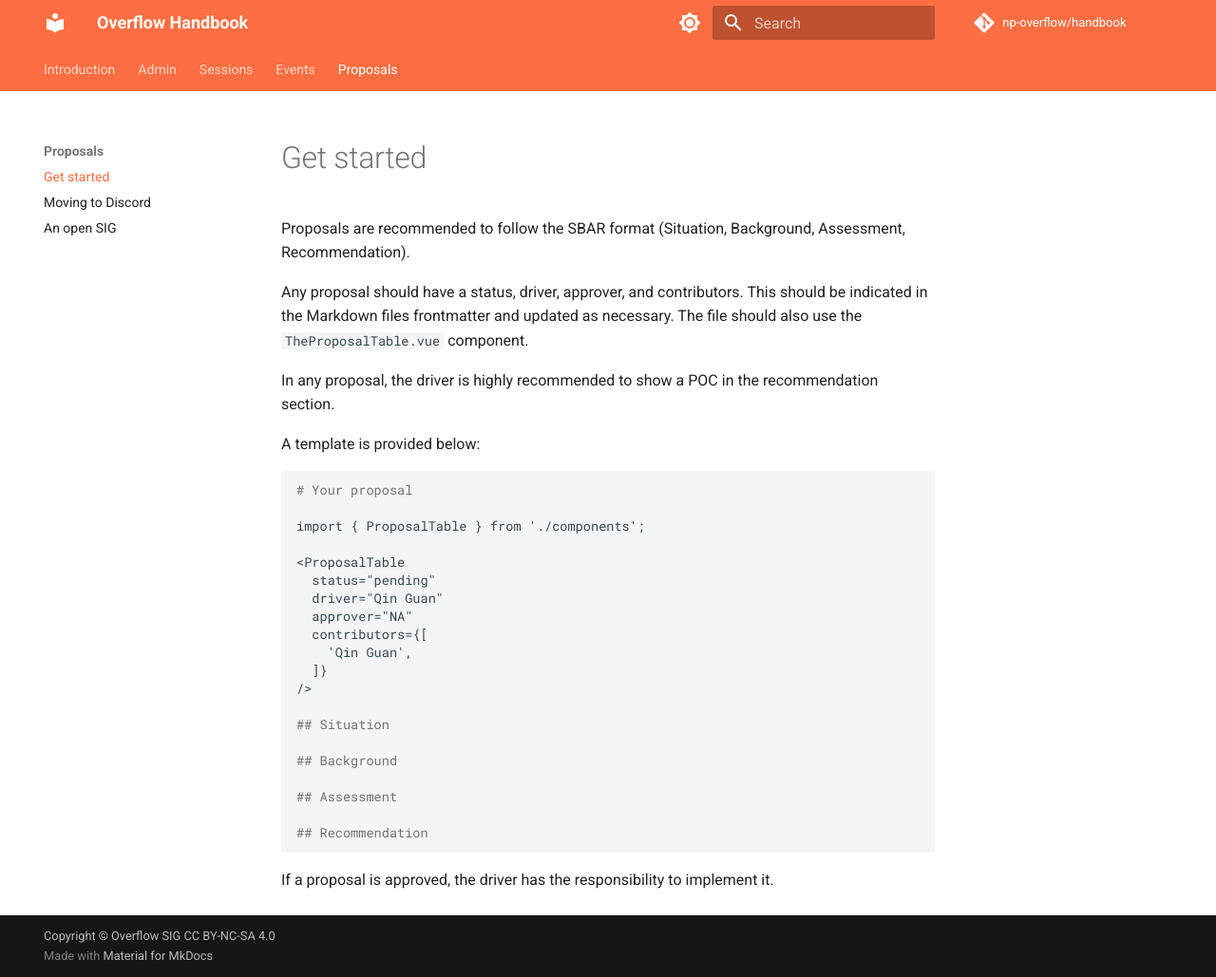
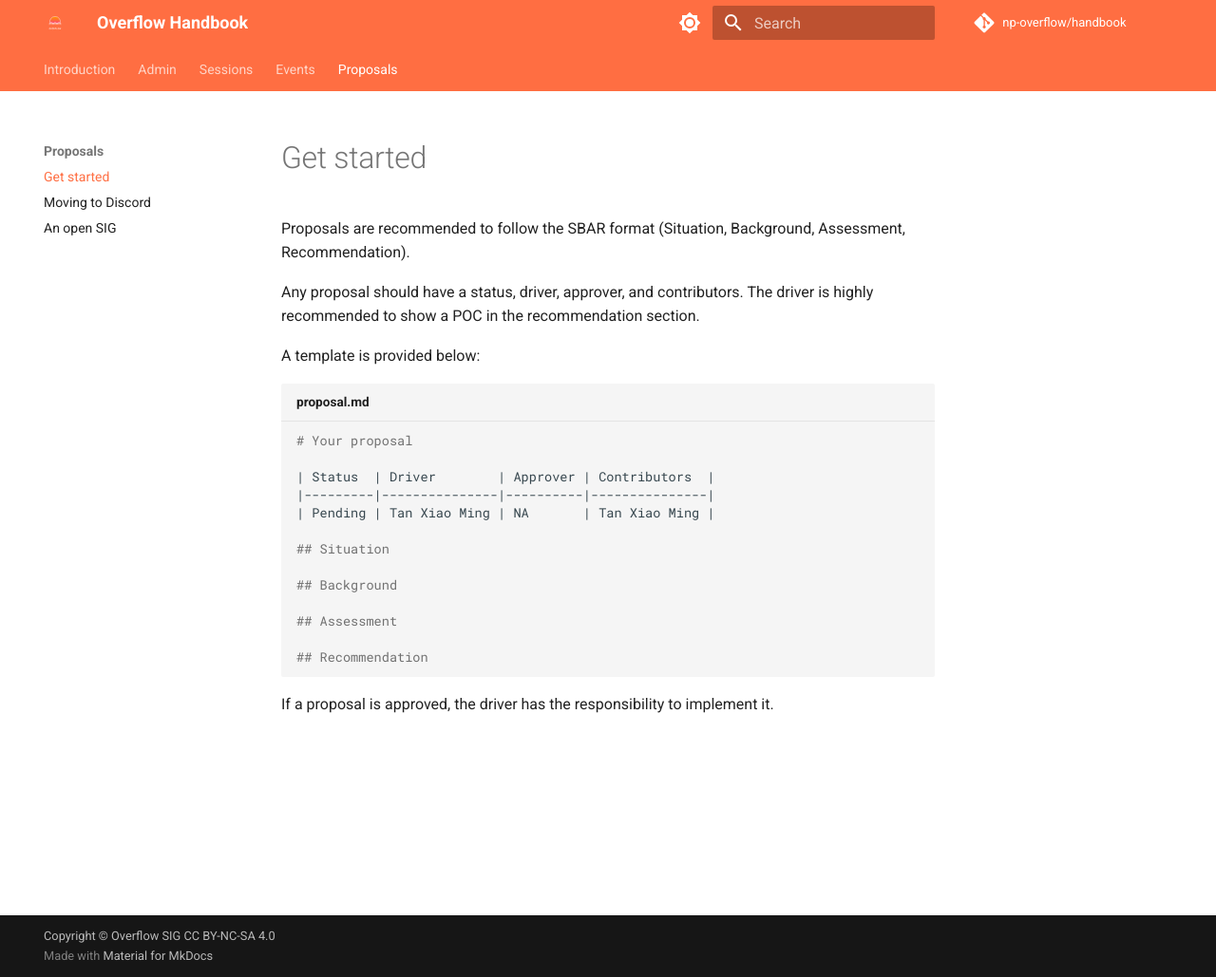
Before and after one commit to np-overflow/handbook, an MkDocs documentation site: the page built from docs/proposals/get-started.md, in a window 1280 px wide and 1029 px high. Shown: the whole window at 95% size. Built offline with MkDocs 1.6.1 and Material for MkDocs 9.7.7, drawn with Linux system fonts in a browser that asks for light colours; comment, search, counter and statistics services are not loaded.

Commit message:
chore: rm components + add logos

````diff
--- a/docs/proposals/get-started.md
+++ b/docs/proposals/get-started.md
@@ -1,30 +1,18 @@
----
-sidebar_position: 0
----
-
 # Get started
 
 Proposals are recommended to follow the SBAR format (Situation, Background, Assessment, Recommendation).
 
-Any proposal should have a status, driver, approver, and contributors. This should be indicated in the Markdown files frontmatter and updated as necessary. The file should also use the `TheProposalTable.vue` component.
-
-In any proposal, the driver is highly recommended to show a POC in the recommendation section.
+Any proposal should have a status, driver, approver, and contributors. The driver is highly recommended to show a POC in
+the recommendation section.
 
 A template is provided below:
 
-```md
+```md title="proposal.md"
 # Your proposal
 
-import { ProposalTable } from './components';
-
-<ProposalTable
-  status="pending"
-  driver="Qin Guan"
-  approver="NA"
-  contributors={[
-    'Qin Guan',
-  ]}
-/>
+| Status  | Driver        | Approver | Contributors  |
+|---------|---------------|----------|---------------|
+| Pending | Tan Xiao Ming | NA       | Tan Xiao Ming |
 
 ## Situation
 
--- a/mkdocs.yml
+++ b/mkdocs.yml
@@ -38,6 +38,8 @@ plugins:
 
 theme:
   name: material
+  logo: images/logo.svg
+  favicon: images/logo.svg
   palette:
     - media: "(prefers-color-scheme: light)"
       scheme: default
````
Also changed, not shown: docs/proposals/discord.md (+3 -10 lines), docs/proposals/open.md (+3 -12 lines), docs/admin/.pages (added), docs/images/logo.svg (added), docs/sessions/.pages (added).
